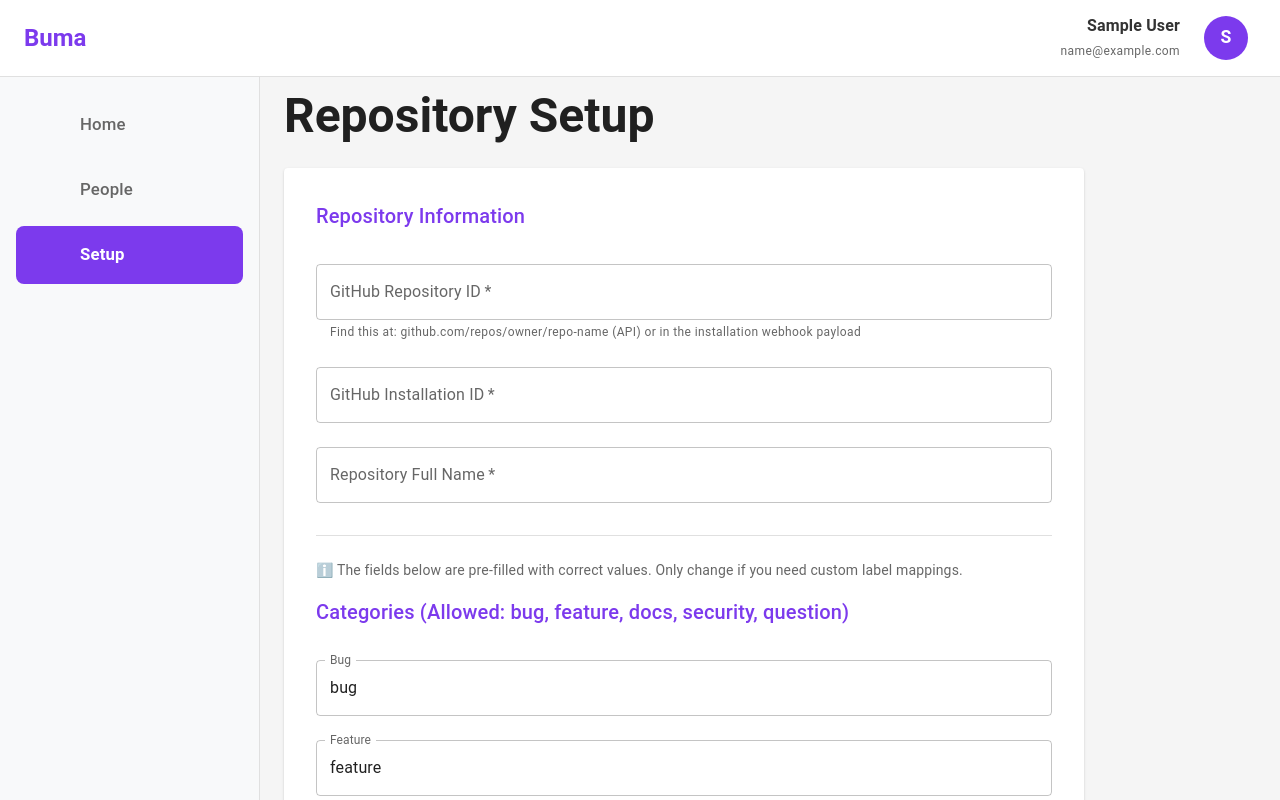
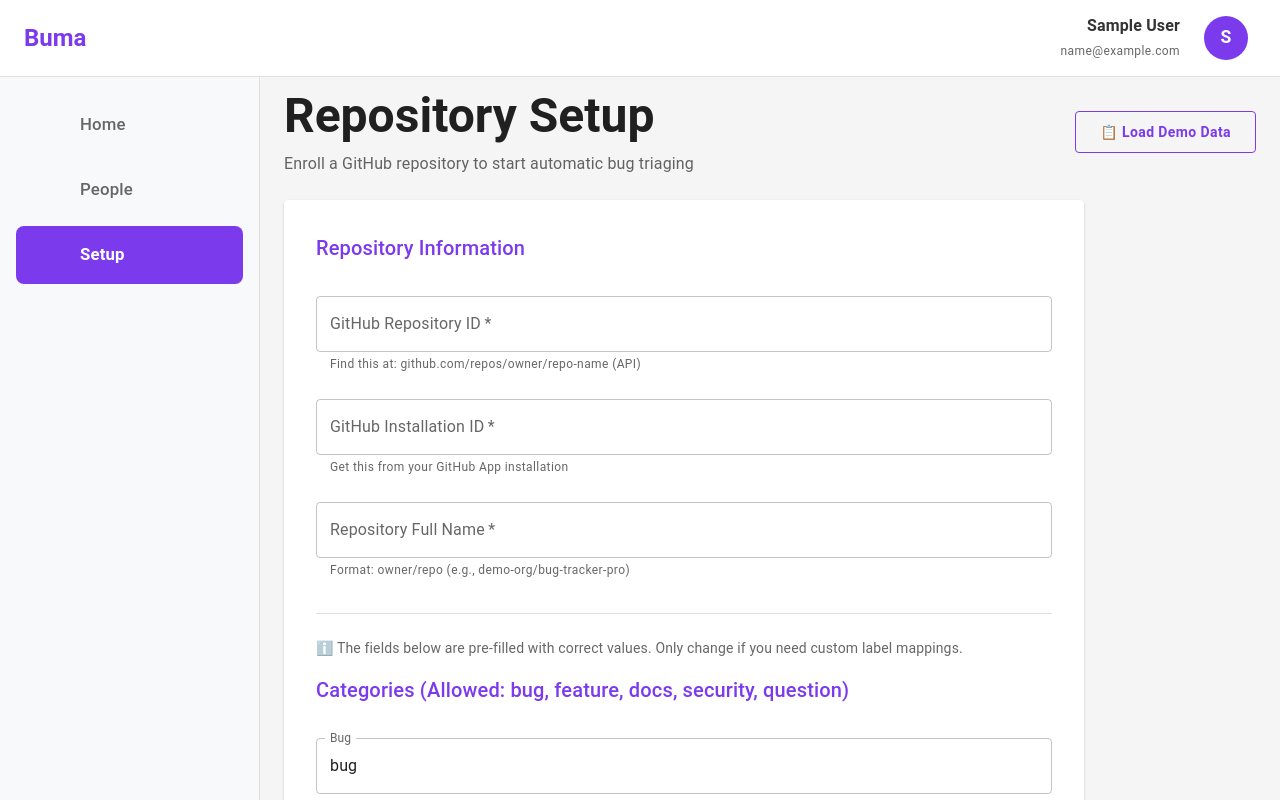
Before and after one commit to SE4AIResearch/SSW695-Group2, a React (Create React App) app in the folder web-dashboard/: page /setup in a window 1280 px wide. Built offline with nearby package versions, Linux system fonts and the light colour scheme; no server answers; sample sign-in values are in the browser's storage; some icons are missing.

Commit message:
Updated Repository Setup

```diff
--- a/web-dashboard/src/pages/RepositorySetup.jsx
+++ b/web-dashboard/src/pages/RepositorySetup.jsx
@@ -35,6 +35,55 @@ export default function RepositorySetup() {
     default_priority: 'P2'
   });
   const [repoId, setRepoId] = useState(null);
+  const [isEnrolled, setIsEnrolled] = useState(false); // Track enrollment status
+
+  // Load demo data
+  const loadDemoData = () => {
+    if (isEnrolled) return; // Don't load if already enrolled
+
+    setFormData({
+      repo_id: '987654321',
+      installation_id: '12345678',
+      repo_full_name: 'demo-org/bug-tracker-pro',
+      cat_bug: 'bug',
+      cat_feature: 'feature',
+      cat_docs: 'docs',
+      cat_security: 'security',
+      cat_question: 'question',
+      pri_p0: 'P0',
+      pri_p1: 'P1',
+      pri_p2: 'P2',
+      pri_p3: 'P3',
+      default_category: 'bug',
+      default_priority: 'P2'
+    });
+    setError('');
+    setSuccess('');
+  };
+
+  // Reset form to enroll new repository
+  const handleReset = () => {
+    setFormData({
+      repo_id: '',
+      installation_id: '',
+      repo_full_name: '',
+      cat_bug: 'bug',
+      cat_feature: 'feature',
+      cat_docs: 'docs',
+      cat_security: 'security',
+      cat_question: 'question',
+      pri_p0: 'P0',
+      pri_p1: 'P1',
+      pri_p2: 'P2',
+      pri_p3: 'P3',
+      default_category: 'bug',
+      default_priority: 'P2'
+    });
+    setError('');
+    setSuccess('');
+    setRepoId(null);
+    setIsEnrolled(false);
+  };
 
   const handleSubmit = async (e) => {
     e.preventDefault();
@@ -78,6 +127,7 @@ export default function RepositorySetup() {
 
       setRepoId(response.data.repo_id);
       setSuccess(`✅ Repository enrolled successfully! Your repo_id is: ${response.data.repo_id}`);
+      setIsEnrolled(true); // Mark as enrolled
 
       localStorage.setItem('repo_id', response.data.repo_id);
       localStorage.setItem('repo_full_name', formData.repo_full_name);
@@ -105,9 +155,58 @@ export default function RepositorySetup() {
 
   return (
     <Box>
-      <Typography variant="h3" fontWeight="600" sx={{ mb: 3 }}>
+      {/* Header with Demo/Reset Button */}
+      <Box sx={{ display: 'flex', justifyContent: 'space-between', alignItems: 'center', mb: 3 }}>
+        <Box>
+          <Typography variant="h3" fontWeight="600">
             Repository Setup
           </Typography>
+          <Typography variant="body1" color="text.secondary" sx={{ mt: 1 }}>
+            {isEnrolled ? 'Repository enrolled and ready!' : 'Enroll a GitHub repository to start automatic bug triaging'}
+          </Typography>
+        </Box>
+
+        {/* Demo Data or Reset Button */}
+        {!isEnrolled ? (
+          <Button
+            variant="outlined"
+            onClick={loadDemoData}
+            sx={{
+              borderColor: '#7C3AED',
+              color: '#7C3AED',
+              textTransform: 'none',
+              px: 3,
+              py: 1,
+              fontWeight: 600,
+              '&:hover': {
+                borderColor: '#6D28D9',
+                backgroundColor: '#F3F4F6'
+              }
+            }}
+          >
+            📋 Load Demo Data
+          </Button>
+        ) : (
+          <Button
+            variant="outlined"
+            onClick={handleReset}
+            sx={{
+              borderColor: '#7C3AED',
+              color: '#7C3AED',
+              textTransform: 'none',
+              px: 3,
+              py: 1,
+              fontWeight: 600,
+              '&:hover': {
+                borderColor: '#6D28D9',
+                backgroundColor: '#F3F4F6'
+              }
+            }}
+          >
+            🔄 Enroll New Repository
+          </Button>
+        )}
+      </Box>
 
       <Card sx={{ maxWidth: 800 }}>
         <CardContent sx={{ p: 4 }}>
@@ -141,7 +240,8 @@ export default function RepositorySetup() {
               onChange={handleChange('repo_id')}
               margin="normal"
               required
-              helperText="Find this at: github.com/repos/owner/repo-name (API) or in the installation webhook payload"
+              disabled={isEnrolled} // Disable after enrollment
+              helperText={isEnrolled ? "Enrolled repository - click 'Enroll New Repository' to change" : "Find this at: github.com/repos/owner/repo-name (API)"}
             />
 
             <TextField
@@ -152,6 +252,8 @@ export default function RepositorySetup() {
               onChange={handleChange('installation_id')}
               margin="normal"
               required
+              disabled={isEnrolled} // Disable after enrollment
+              helperText={isEnrolled ? "Enrolled repository" : "Get this from your GitHub App installation"}
             />
 
             <TextField
@@ -161,7 +263,9 @@ export default function RepositorySetup() {
               onChange={handleChange('repo_full_name')}
               margin="normal"
               required
+              disabled={isEnrolled} // Disable after enrollment
               placeholder="owner/repository"
+              helperText={isEnrolled ? "Enrolled repository" : "Format: owner/repo (e.g., demo-org/bug-tracker-pro)"}
             />
 
             <Divider sx={{ my: 3 }} />
@@ -175,11 +279,11 @@ export default function RepositorySetup() {
               Categories (Allowed: bug, feature, docs, security, question)
             </Typography>
 
-            <TextField fullWidth label="Bug" value={formData.cat_bug} onChange={handleChange('cat_bug')} margin="normal" />
-            <TextField fullWidth label="Feature" value={formData.cat_feature} onChange={handleChange('cat_feature')} margin="normal" />
-            <TextField fullWidth label="Docs" value={formData.cat_docs} onChange={handleChange('cat_docs')} margin="normal" />
-            <TextField fullWidth label="Security" value={formData.cat_security} onChange={handleChange('cat_security')} margin="normal" />
-            <TextField fullWidth label="Question" value={formData.cat_question} onChange={handleChange('cat_question')} margin="normal" />
+            <TextField fullWidth label="Bug" value={formData.cat_bug} onChange={handleChange('cat_bug')} margin="normal" disabled={isEnrolled} />
+            <TextField fullWidth label="Feature" value={formData.cat_feature} onChange={handleChange('cat_feature')} margin="normal" disabled={isEnrolled} />
+            <TextField fullWidth label="Docs" value={formData.cat_docs} onChange={handleChange('cat_docs')} margin="normal" disabled={isEnrolled} />
+            <TextField fullWidth label="Security" value={formData.cat_security} onChange={handleChange('cat_security')} margin="normal" disabled={isEnrolled} />
+            <TextField fullWidth label="Question" value={formData.cat_question} onChange={handleChange('cat_question')} margin="normal" disabled={isEnrolled} />
 
             <Divider sx={{ my: 3 }} />
 
@@ -187,11 +291,12 @@ export default function RepositorySetup() {
               Priorities (Allowed: P0, P1, P2, P3)
             </Typography>
 
-            <TextField fullWidth label="P0" value={formData.pri_p0} onChange={handleChange('pri_p0')} margin="normal" />
-            <TextField fullWidth label="P1" value={formData.pri_p1} onChange={handleChange('pri_p1')} margin="normal" />
-            <TextField fullWidth label="P2" value={formData.pri_p2} onChange={handleChange('pri_p2')} margin="normal" />
-            <TextField fullWidth label="P3" value={formData.pri_p3} onChange={handleChange('pri_p3')} margin="normal" />
+            <TextField fullWidth label="P0" value={formData.pri_p0} onChange={handleChange('pri_p0')} margin="normal" disabled={isEnrolled} />
+            <TextField fullWidth label="P1" value={formData.pri_p1} onChange={handleChange('pri_p1')} margin="normal" disabled={isEnrolled} />
+            <TextField fullWidth label="P2" value={formData.pri_p2} onChange={handleChange('pri_p2')} margin="normal" disabled={isEnrolled} />
+            <TextField fullWidth label="P3" value={formData.pri_p3} onChange={handleChange('pri_p3')} margin="normal" disabled={isEnrolled} />
 
+            {!isEnrolled && (
               <Button
                 type="submit"
                 variant="contained"
@@ -210,13 +315,16 @@ export default function RepositorySetup() {
               >
                 {loading ? <CircularProgress size={24} /> : 'Enroll Repository'}
               </Button>
+            )}
           </form>
 
+          {!isEnrolled && (
             <Box sx={{ mt: 3, p: 2, backgroundColor: '#FEF3C7', borderRadius: 2 }}>
               <Typography variant="caption" fontWeight="bold" color="#92400E">
-              💡 Quick Test: Fill in GitHub Repository ID, Installation ID and Repository Full Name — leave everything else as default!
+                💡 Quick Demo: Click "Load Demo Data" above, then click "Enroll Repository"!
               </Typography>
             </Box>
+          )}
         </CardContent>
       </Card>
     </Box>
```
Lines whose indentation alone changed are shown as unchanged.
